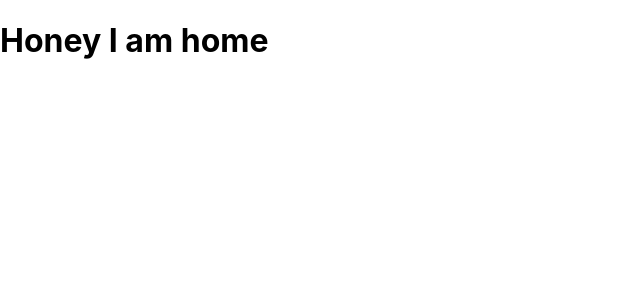
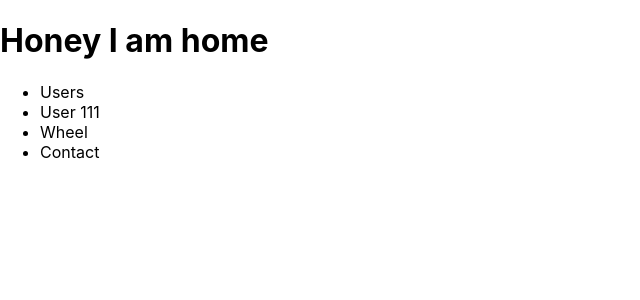
Before and after one commit to ferlobo1985/NEXT-Basics, a Next.js app: page / in a window 1280 px wide. Shown: the top 300 px of the page, without its empty margins (0-640 px from the left). Built offline with nearby package versions, Linux system fonts and the light colour scheme.

Commit message:
05-Navigation

```diff
--- a/pages/index.js
+++ b/pages/index.js
@@ -1,7 +1,23 @@
+import Link from 'next/link'
+
 const HomePage = () => {
   return(
     <>
       <h1>Honey I am home</h1>
+      <ul>
+        <li>
+          <Link href="/users">Users</Link>
+        </li>
+        <li>
+          <Link href="/users/111">User 111</Link>
+        </li>
+        <li>
+          <Link href="/wheels/4/red/round">Wheel</Link>
+        </li>
+        <li>
+          <Link href="/contact">Contact</Link>
+        </li>
+      </ul>
     </>
   )
 }
```
Also changed, not shown: pages/contact.js (+12 -0 lines).
